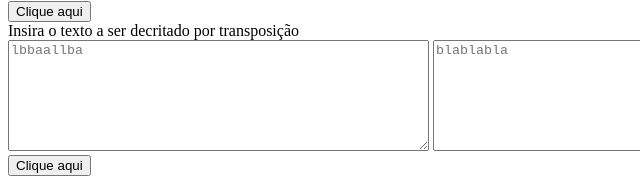
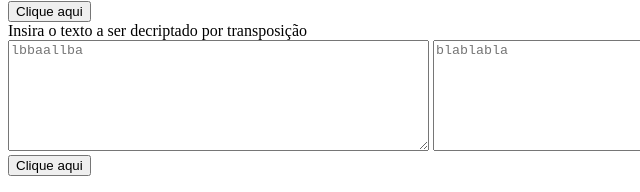
Before and after one commit to Vihimuro/Criptografia, a plain HTML site: page Vinicius_Himuro_par3/index.html in a window 1280 px wide. Shown: the part 561-753 px from the top of the page, 0-640 px from the left. Drawn offline with Linux system fonts and the light colour scheme.

Commit message:
Fix: text in span

```diff
--- a/Vinicius_Himuro_par3/index.html
+++ b/Vinicius_Himuro_par3/index.html
@@ -35,7 +35,7 @@
       <input type="button" id="btnTransposicao" onclick="clicou('transposicao','respTransp')" value="Clique aqui">
     </div>
     <div class="detransposicao">
-      <span>Insira o texto a ser decritado por transposição</span>
+      <span>Insira o texto a ser decriptado por transposição</span>
       <br>
       <textarea type = "text" cols="50" rows="7" id= "detransposicao" placeholder="lbbaallba"></textarea>
       <textarea type = "text" cols="50" rows="7" id = "respDetransp" placeholder="blablabla" readonly></textarea>
```
